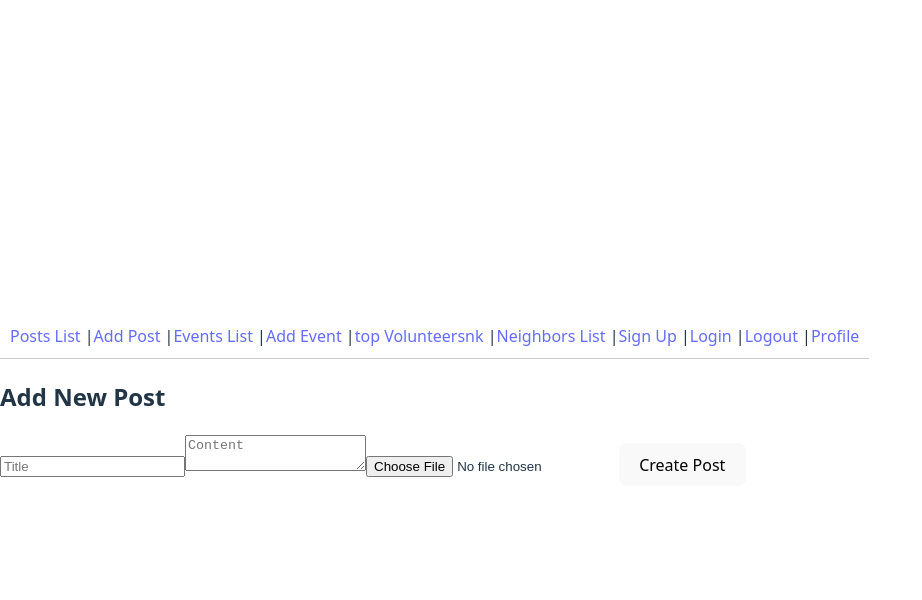
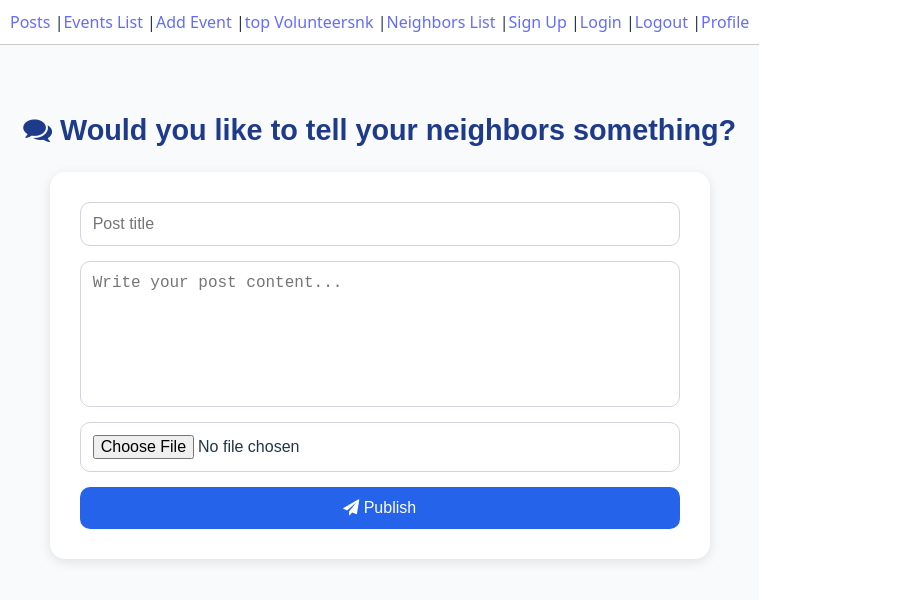
Before and after one commit to aisharalalwani-alt/jaar-app-frontend, a React (Vite) app: page /posts/new in a window 1280 px wide. Shown: the top 600 px of the page, without its empty margins (0-922 px from the left). Built offline with nearby package versions, Linux system fonts and the light colour scheme.

Commit message:
Add neighbor details with their posts and events, and improve posts pages

```diff
--- a/package.json
+++ b/package.json
@@ -11,6 +11,7 @@
   },
   "dependencies": {
     "axios": "^1.13.1",
+    "font-awesome": "^4.7.0",
     "react": "^19.1.1",
     "react-dom": "^19.1.1",
     "react-router": "^7.9.4",
--- a/src/App.jsx
+++ b/src/App.jsx
@@ -1,5 +1,6 @@
 // src/App.jsx
 import React from "react";
+import "font-awesome/css/font-awesome.min.css";
 import { BrowserRouter as Router, Routes, Route } from "react-router-dom";
 import NavBar from "./Components/NavBar/NavBar.jsx";
 
--- a/src/Components/NavBar/NavBar.jsx
+++ b/src/Components/NavBar/NavBar.jsx
@@ -5,8 +5,7 @@ function NavBar() {
   return (
     <nav style={{ padding: "10px", borderBottom: "1px solid #ccc" }}>
       {/* Posts */}
-      <Link to="/posts">Posts List</Link> |
-      <Link to="/posts/new">Add Post</Link> |
+      <Link to="/posts">Posts  </Link> |
 
       {/* Events */}
       <Link to="/events">Events List</Link> |
--- /dev/null
+++ b/src/Components/PostCreate/PostCreate.css
@@ -0,0 +1,135 @@
+.post-create-container {
+  min-height: 100vh;
+  background: #f8fafc;
+  display: flex;
+  flex-direction: column;
+  align-items: center;
+  padding-top: 5vh;
+  font-family: "Poppins", sans-serif;
+}
+
+.post-create-container h2 {
+  color: #1e3a8a;
+  margin-bottom: 20px;
+  font-size: 1.8rem;
+}
+
+.post-form {
+  background: white;
+  padding: 30px;
+  width: 90%;
+  max-width: 600px;
+  border-radius: 15px;
+  box-shadow: 0 3px 12px rgba(0, 0, 0, 0.1);
+  display: flex;
+  flex-direction: column;
+  gap: 15px;
+}
+
+.post-form input,
+.post-form textarea {
+  border: 1px solid #d1d5db;
+  border-radius: 10px;
+  padding: 12px;
+  font-size: 1rem;
+  outline: none;
+  transition: border 0.3s ease;
+}
+
+.post-form input:focus,
+.post-form textarea:focus {
+  border-color: #2563eb;
+}
+
+.post-form textarea {
+  resize: none;
+  height: 120px;
+}
+
+.preview-container {
+  text-align: center;
+}
+
+.preview-container img {
+  max-width: 100%;
+  border-radius: 10px;
+  margin-top: 10px;
+  box-shadow: 0 2px 8px rgba(0, 0, 0, 0.15);
+}
+
+.submit-btn {
+  background-color: #2563eb;
+  color: white;
+  border: none;
+  padding: 12px;
+  border-radius: 10px;
+  cursor: pointer;
+  font-size: 1rem;
+  font-weight: 500;
+  transition: background 0.3s ease;
+}
+
+.submit-btn:hover {
+  background-color: #1e40af;
+}
+
+/* Popup Overlay */
+.popup-overlay {
+  position: fixed;
+  top: 0;
+  left: 0;
+  width: 100%;
+  height: 100%;
+  background: rgba(0, 0, 0, 0.5);
+  display: flex;
+  justify-content: center;
+  align-items: center;
+}
+
+/* Popup Box */
+.popup-box {
+  background: white;
+  padding: 30px;
+  border-radius: 15px;
+  width: 90%;
+  max-width: 400px;
+  text-align: center;
+  box-shadow: 0 4px 20px rgba(0, 0, 0, 0.3);
+  animation: fadeIn 0.3s ease;
+}
+
+.popup-success {
+  color: #16a34a;
+  margin-bottom: 10px;
+}
+
+.popup-error {
+  color: #dc2626;
+  margin-bottom: 10px;
+}
+
+.popup-btn {
+  background-color: #2563eb;
+  color: white;
+  border: none;
+  padding: 10px 20px;
+  border-radius: 10px;
+  margin-top: 15px;
+  cursor: pointer;
+  transition: background 0.3s ease;
+}
+
+.popup-btn:hover {
+  background-color: #1e40af;
+}
+
+@keyframes fadeIn {
+  from {
+    opacity: 0;
+    transform: scale(0.95);
+  }
+  to {
+    opacity: 1;
+    transform: scale(1);
+  }
+}
--- a/src/Components/PostCreate/PostCreate.jsx
+++ b/src/Components/PostCreate/PostCreate.jsx
@@ -1,11 +1,14 @@
 import { useState } from "react";
 import { useNavigate } from "react-router-dom";
 import api from "../../services/api";
+import "./PostCreate.css";
 
 function PostCreate() {
   const [title, setTitle] = useState("");
   const [content, setContent] = useState("");
   const [image, setImage] = useState(null);
+  const [preview, setPreview] = useState(null);
+  const [popup, setPopup] = useState({ show: false, success: true });
   const navigate = useNavigate();
 
   const handleSubmit = async (e) => {
@@ -24,36 +27,89 @@ function PostCreate() {
           "Content-Type": "multipart/form-data",
         },
       });
-      alert("Post created successfully!");
-      navigate("/posts");
+      setPopup({ show: true, success: true });
     } catch (err) {
       console.error("Error creating post:", err);
-      alert("Failed to create post");
+      setPopup({ show: true, success: false });
     }
   };
 
   return (
-    <form onSubmit={handleSubmit}>
-      <h2>Add New Post</h2>
+    <div className="post-create-container">
+      <h2>
+        <i className="fa fa-comments"></i> Would you like to tell your neighbors something?
+      </h2>
+
+      <form onSubmit={handleSubmit} className="post-form">
         <input
           value={title}
           onChange={(e) => setTitle(e.target.value)}
-        placeholder="Title"
+          placeholder="Post title"
           required
         />
+
         <textarea
           value={content}
           onChange={(e) => setContent(e.target.value)}
-        placeholder="Content"
+          placeholder="Write your post content..."
           required
         />
+
         <input
           type="file"
           accept="image/*"
-        onChange={(e) => setImage(e.target.files[0])}
+          onChange={(e) => {
+            const file = e.target.files[0];
+            setImage(file);
+            setPreview(URL.createObjectURL(file));
+          }}
         />
-      <button type="submit">Create Post</button>
+
+        {preview && (
+          <div className="preview-container">
+            <img src={preview} alt="preview" />
+          </div>
+        )}
+
+        <button type="submit" className="submit-btn">
+          <i className="fa fa-paper-plane"></i> Publish
+        </button>
       </form>
+
+      {popup.show && (
+        <div className="popup-overlay">
+          <div className="popup-box">
+            {popup.success ? (
+              <>
+                <h3 className="popup-success">
+                  <i className="fa fa-check-circle"></i> Post Published Successfully!
+                </h3>
+                <p>Your post has been added successfully.</p>
+                <button
+                  className="popup-btn"
+                  onClick={() => navigate("/posts")}
+                >
+                  Go to Posts List
+                </button>
+              </>
+            ) : (
+              <>
+                <h3 className="popup-error">
+                  <i className="fa fa-times-circle"></i> Failed to Create Post
+                </h3>
+                <p>Please check your connection or try again.</p>
+                <button
+                  className="popup-btn"
+                  onClick={() => setPopup({ show: false, success: true })}
+                >
+                  Close
+                </button>
+              </>
+            )}
+          </div>
+        </div>
+      )}
+    </div>
   );
 }
 
--- /dev/null
+++ b/src/Components/PostsList/PostsList.css
@@ -0,0 +1,71 @@
+
+.posts-container {
+  padding: 20px;
+  font-family: Arial, sans-serif;
+  min-height: 100vh;
+  background-color: #f9fafb;
+}
+
+.posts-header {
+  display: flex;
+  justify-content: space-between;
+  align-items: center;
+  margin-bottom: 20px;
+}
+
+.add-post-btn {
+  background-color: #2563eb;
+  color: white;
+  padding: 8px 16px;
+  border-radius: 8px;
+  text-decoration: none;
+  font-weight: bold;
+}
+
+.add-post-btn i {
+  margin-right: 5px;
+}
+
+.posts-list {
+  list-style: none;
+  padding: 0;
+}
+
+.post-item {
+  border: 1px solid #ddd;
+  border-radius: 10px;
+  padding: 15px;
+  margin-bottom: 20px;
+  background-color: white;
+  box-shadow: 0 2px 4px rgba(0,0,0,0.05);
+}
+
+.post-item h3 {
+  color: #1e40af;
+}
+
+.post-image-container {
+  margin-top: 10px;
+  text-align: center;
+}
+
+.post-image {
+  max-width: 100%;
+  border-radius: 10px;
+}
+
+.post-meta {
+  font-size: 14px;
+  color: #555;
+  margin-top: 10px;
+}
+
+.show-more-btn {
+  background-color: #10b981;
+  color: white;
+  border: none;
+  padding: 10px 20px;
+  border-radius: 8px;
+  cursor: pointer;
+  font-size: 16px;
+}
--- a/src/Components/PostsList/PostsList.jsx
+++ b/src/Components/PostsList/PostsList.jsx
@@ -1,14 +1,21 @@
 import { useEffect, useState } from "react";
+import { Link } from "react-router-dom";
 import api from "../../services/api";
+import "./PostsList.css";
 
 function PostsList() {
   const [posts, setPosts] = useState([]);
+  const [visibleCount, setVisibleCount] = useState(5);
 
   useEffect(() => {
     const fetchPosts = async () => {
       try {
         const res = await api.get("posts/");
-        setPosts(res.data);
+
+        const sorted = res.data.sort(
+          (a, b) => new Date(b.created_at) - new Date(a.created_at)
+        );
+        setPosts(sorted);
       } catch (err) {
         console.error("Error fetching posts:", err);
       }
@@ -16,28 +23,61 @@ function PostsList() {
     fetchPosts();
   }, []);
 
+  const showMore = () => setVisibleCount((prev) => prev + 5);
+
   return (
-    <div>
-      <h2>Posts List</h2>
+    <div className="posts-container">
+      <div className="posts-header">
+        <h2>
+          <i className="fa fa-newspaper-o" /> Recent Posts
+        </h2>
+        <Link to="/posts/new" className="add-post-btn">
+          <i className="fa fa-plus" /> Add Post
+        </Link>
+      </div>
+
       {posts.length === 0 ? (
         <p>No posts yet.</p>
       ) : (
-        <ul>
-          {posts.map((post) => (
-            <li key={post.id} style={{ marginBottom: "20px" }}>
-              <strong>{post.title}</strong>
+        <>
+          <ul className="posts-list">
+            {posts.slice(0, visibleCount).map((post) => (
+              <li key={post.id} className="post-item">
+                <h3>
+                  <i className=" fa fa-file-o" /> {post.title}
+                </h3>
                 <p>{post.content}</p>
+
                 {post.image && (
+                  <div className="post-image-container">
                     <img
-                  src={`http://127.0.0.1:8000${post.image}`}
-                  alt="post"
-                  width="200"
+                      src={
+                        post.image.startsWith("http")
+                          ? post.image
+                          : `http://127.0.0.1:8000${post.image}`
+                      }
+                      alt={post.title}
+                      className="post-image"
+                      onError={(e) => (e.target.style.display = "none")}
                     />
+                  </div>
                 )}
-              <p><em>Created at: {new Date(post.created_at).toLocaleString()}</em></p>
+
+                <p className="post-meta">
+                  <i className="fa fa-user" /> {post.created_by || "Unknown"}{" "}
+                  &nbsp;|&nbsp; <i className="fa fa-clock-o" />{" "}
+                  {new Date(post.created_at).toLocaleString()}
+                </p>
               </li>
             ))}
           </ul>
+
+          {visibleCount < posts.length && (
+            <button className="show-more-btn" onClick={showMore}>
+              Show More
+            </button>
+          )}
+        </>
       )}
     </div>
   );
```
Also changed, not shown: 1 other file (tests, documents, lock files or other folders). Lines whose indentation alone changed are shown as unchanged.
